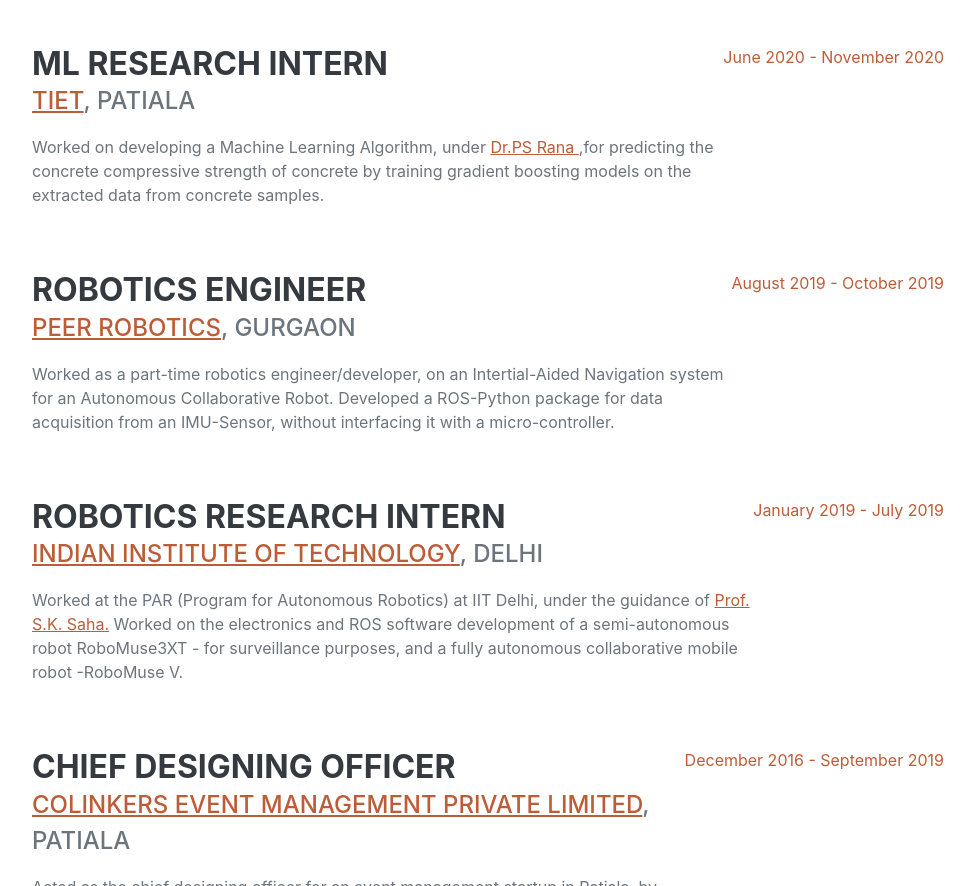
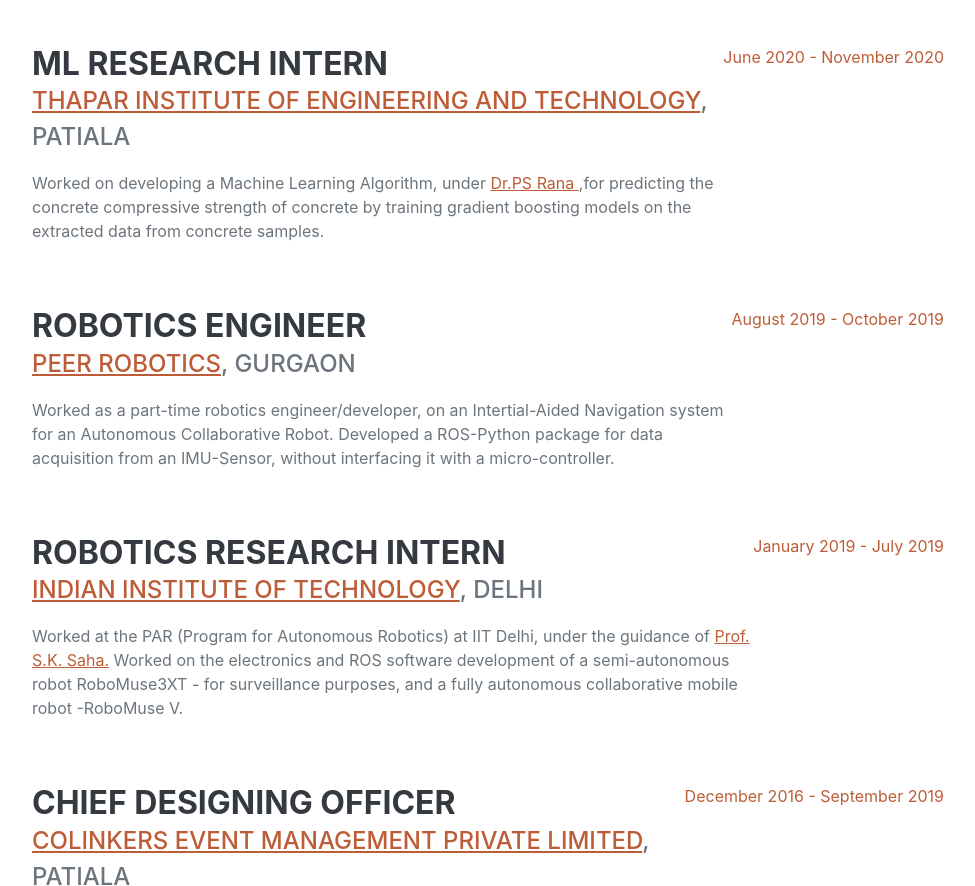
Before and after one commit to choprahetarth/choprahetarth.github.io, a plain HTML site: page index.html in a window 1280 px wide. Shown: the part 1240-2126 px from the top of the page, without its empty margins (288-1263 px from the left). Drawn offline with nearby package versions, Linux system fonts and the light colour scheme; a script that the page names is missing; a web font is replaced by a local one.

Commit message:
Update index.html

```diff
--- a/index.html
+++ b/index.html
@@ -77,7 +77,7 @@
                     <div class="d-flex flex-column flex-md-row justify-content-between mb-5">
                         <div class="flex-grow-1">
                             <h3 class="mb-0">ML Research Intern</h3>
-                            <div class="subheading mb-3"><a href="https://www.thapar.edu/">TIET</a>, Patiala</div>
+                            <div class="subheading mb-3"><a href="https://www.thapar.edu/">Thapar Institute of Engineering and Technology</a>, Patiala</div>
                             <p>Worked on developing a Machine Learning Algorithm, under <a href="https://www.psrana.com/">Dr.PS Rana </a>,for predicting the concrete compressive strength of concrete by training gradient boosting models on the extracted data from concrete samples. </p>
                         </div>
                         <div class="flex-shrink-0"><span class="text-primary">June 2020 - November 2020</span></div>
```
